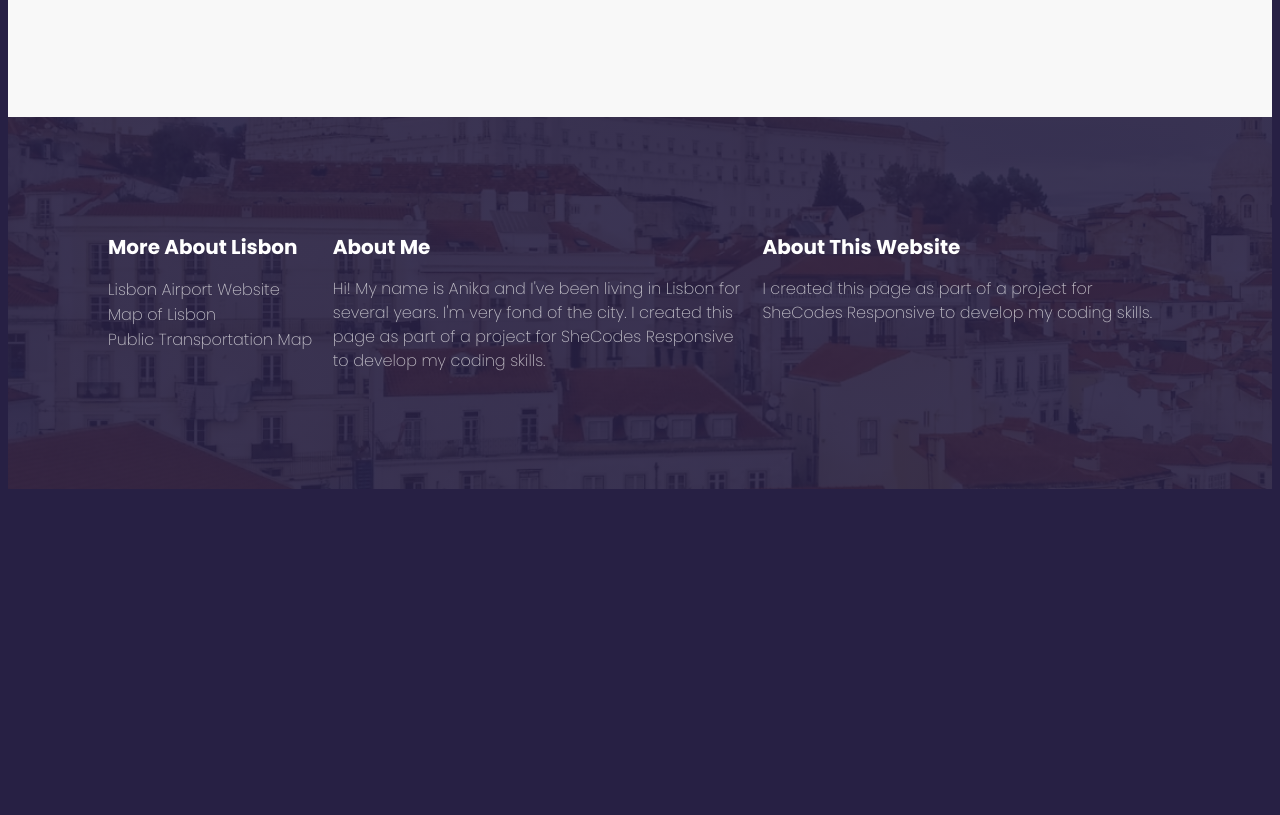
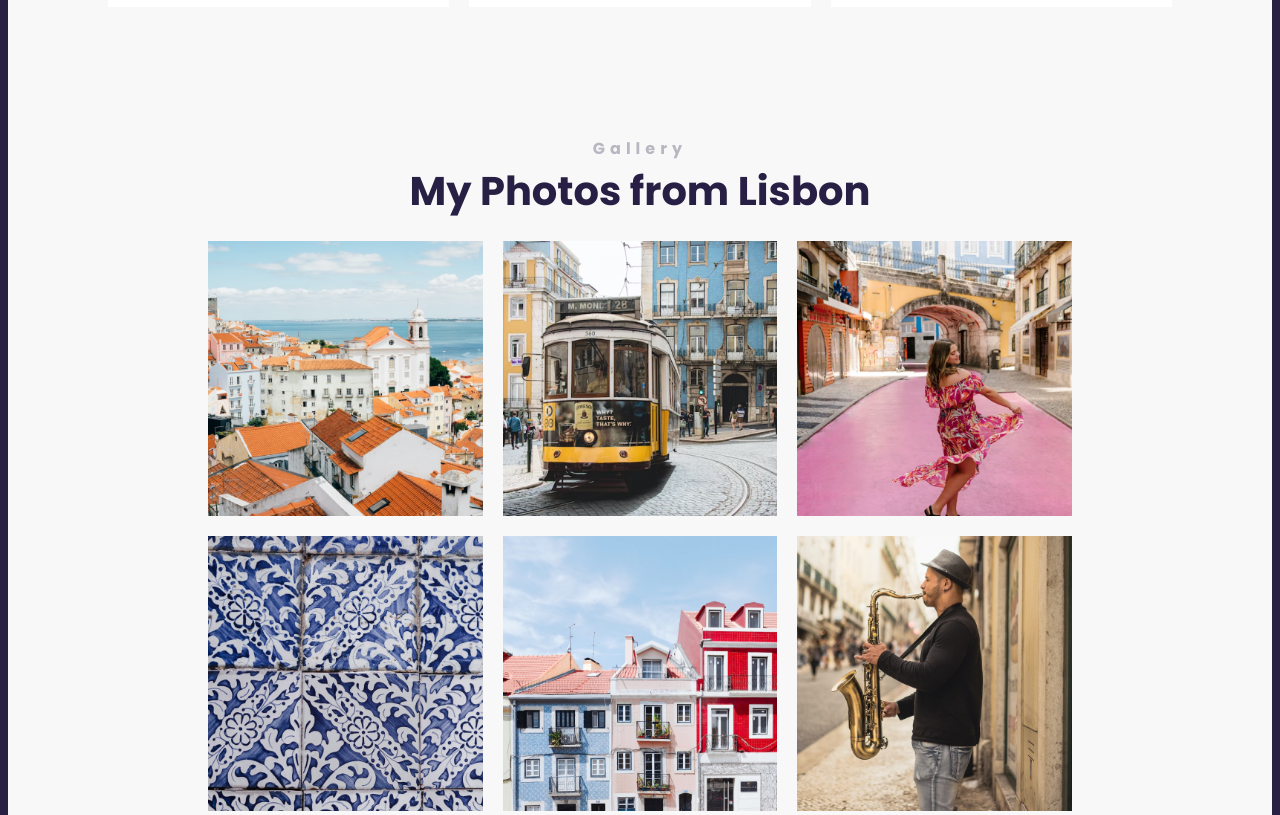
Before and after one commit to anika-jane/travel, a plain HTML site: page index.html in a window 1280 px wide. Shown: the part 2260-3075 px from the top of the page. Before the commit the page ends 2757 px from the top, so only its background shows below. Drawn offline with Linux system fonts and the light colour scheme.

Commit message:
added the gallery

```diff
--- a/index.html
+++ b/index.html
@@ -85,13 +85,19 @@
              </div>
         </div>
 
+        <section class="tertiary">
+            <h2 class="text-center">Gallery</h2>
+            <h3 class="text-center">My Photos from Lisbon</h3>
+<div class="grid grid-3-columns">
+    <img src="images/img.png" alt="" class="img-responsive">
+    <img src="images/img (1).png" alt="" class="img-responsive">
+    <img src="images/img (2).png" alt="" class="img-responsive">
+    <img src="images/img (3).png" alt="" class="img-responsive">
+    <img src="images/img (4).png" alt="" class="img-responsive">
+    <img src="images/img (5).png" alt="" class="img-responsive">
 
-
-
-
-
-
-
+</div>
+        </section>
     </section>
     </main>
     <footer>
--- a/src/style.css
+++ b/src/style.css
@@ -32,6 +32,8 @@ section.secondary {
 
 .grid-3-columns {
 grid-template-columns: 1fr 1fr 1fr;
+grid-gap: 20px;
+margin-top: 20px;
 }
 
 .grid-footer {
```
Also changed, not shown: images/img (1).png (added), images/img (2).png (added), images/img (3).png (added), images/img (4).png (added), images/img (5).png (added), images/img.png (added), 1 other file.
